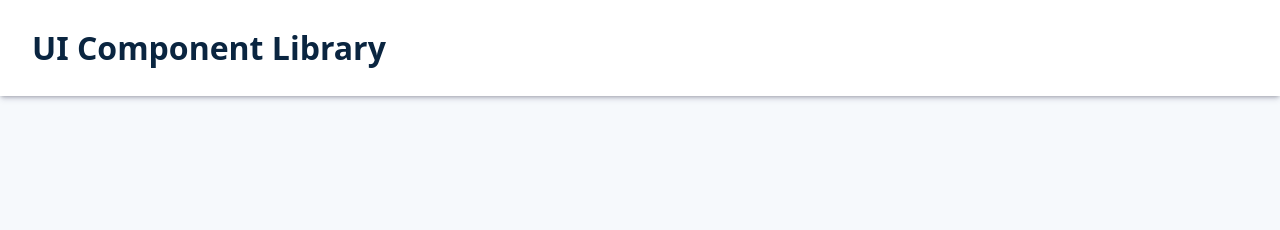
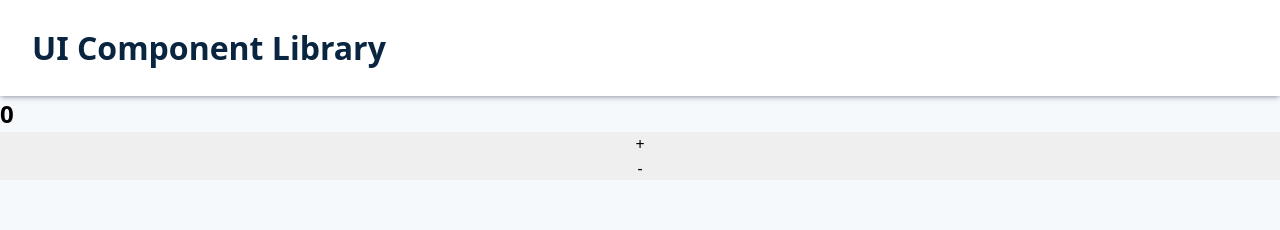
Before and after one commit to evanmarshall-dev/ui-component-lib, a React (Vite) app: page / in a window 1280 px wide. Shown: the top 230 px of the page. Built offline with nearby package versions, Linux system fonts and the light colour scheme.

Commit message:
lecture(usestate): Updated App.jsx with basic code for useState. TODO: Revisit this lecture and beyond.

```diff
--- a/src/App.jsx
+++ b/src/App.jsx
@@ -1,12 +1,30 @@
+import { useState } from "react";
 import "./App.css";
 import Footer from "./components/Footer";
 import Heading from "./components/Heading";
 
 function App() {
+  const [count, setCount] = useState(0);
+
   return (
     <>
       <main>
         <Heading />
+        <h2>{count}</h2>
+        <button
+          onClick={() => {
+            setCount(count + 1);
+          }}
+        >
+          +
+        </button>
+        <button
+          onClick={() => {
+            setCount(count - 1);
+          }}
+        >
+          -
+        </button>
       </main>
       <Footer />
     </>
```
Also changed, not shown: 1 other file (tests, documents, lock files or other folders).
